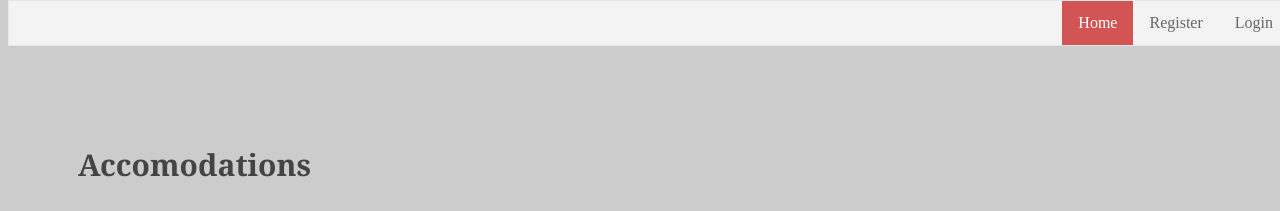
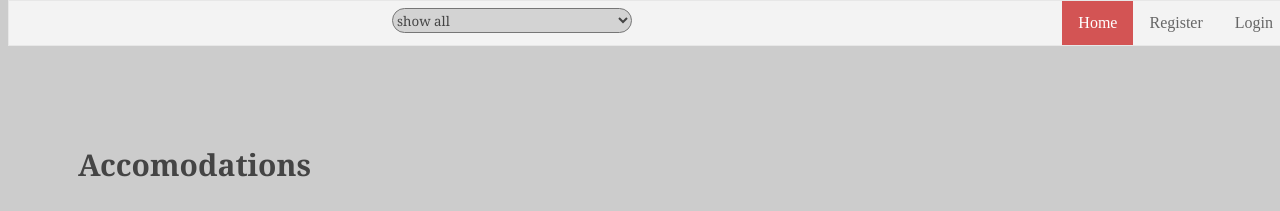
Before and after one commit to nklido/istos, a PHP site: page /home.php in a window 1280 px wide. Shown: the top 211 px of the page. Run offline with PHP 8.4, Linux system fonts and the light colour scheme; data comes from the database, SQL or seed files in the repository.

Commit message:
added dropdown location selection

```diff
--- a/classes/Accommodation.php
+++ b/classes/Accommodation.php
@@ -101,13 +101,22 @@ class Accommodation {
     }
   }
 
+  function getExistingLocations(){
+    $this->_db->query("SELECT location FROM accommodations group by location");
+    if($this->_db->error()) {
+      echo $this->_db->getErrorDescr();
+    }else{
+      return $this->_db->getResultArray();
+    }
+  }
+
 
   function getAccomByLocation($location) {
     $this->_db->query('select * from accommodations where location = ?','s',array(&$location));
     if($this->_db->error()) {
       echo $this->_db->getErrorDescr();
     }else{
-      return $this->_db->getFirst();
+      return $this->_db->getResultArray();
     }
   }
 }
--- a/css/home.css
+++ b/css/home.css
@@ -6,6 +6,19 @@ body{
   background-position: center;
   background-size: contain;
   height: 100%
+}
+
+#location_select{
+  position: fixed;
+  margin-left: 30%;
+  z-index:1;
+  color:#222;
+  background: lightGray;
+  width: 240px;
+  height:25px;
+  border-radius: 20px;
+  font-family:Georgia, "Times New Roman", Times, serif;
+  color:#444;
 }
 
 .main_div{
--- a/history.php
+++ b/history.php
@@ -5,7 +5,6 @@ if(!isset($_SESSION['user'])) {
 	header("Location:login.php");
 }
 ?>
-
 <!DOCTYPE html>
 <html lang="el">
 <head>
--- a/home.php
+++ b/home.php
@@ -1,23 +1,51 @@
 <?php
 require('core/init.php');
+$accom = new Accommodation();
+
+if (isset($_GET['location'])){
+	$loc = escape($_GET['location']);
+	echo $loc;
+	if($loc !='show all'){
+		$data = $accom->getAccomByLocation($loc);
+	}else{
+		header('location:home.php');
+	}
+}else{
+	$data = $accom->getAccommodations();
+}
+
+
+$locations = $accom->getExistingLocations();
+$search = '<form method="GET"><select id="location_select"><option value="all">show all</option>';
+foreach($locations as $index => $location){
+	if(isset($loc) && $loc == $location['location']){
+		$selected = 'selected';
+	}else {$selected='';}
+ 	$search.= <<< EOR
+	<option value="{$location['location']}" {$selected}>{$location['location']}</option>
+EOR;
+}
+$search .='</select></form>';
 ?>
-
 <!DOCTYPE html>
 <html lang="el">
 <head>
 	<meta http-equiv="Content-Type" content="text/html; charset=utf-8">
 	<link href="css/navigation.css" rel="stylesheet" type="text/css">
 	<link href="css/home.css" rel="stylesheet" type="text/css">
+	<script type="text/javascript" src="js/location-select.js"></script>
 	<title>Index</title>
 </head>
 <body>
-	<?php include('navigation.php');?>
+
+	<?php
+	echo  $search;
+	include('navigation.php');
+	?>
 	<div class="main_div">
 		<div class="content">
 			<h2>Accomodations</h2>
 			<?php
-				$Acc = new Accommodation();
-				$data = $Acc->getAccommodations();
 				echo '<table><tr>';
 				if(isset($data)){
 					foreach($data as $index=> $accomodation){
--- /dev/null
+++ b/js/location-select.js
@@ -0,0 +1,10 @@
+document.addEventListener('DOMContentLoaded', function() {
+  document.getElementById('location_select').addEventListener('change',function(evt){
+    form = this.parentNode;
+    action = 'home.php?location='+ this.options[this.selectedIndex].text;
+    form.action = action;
+    form.submit();
+    window.location.replace(action)
+
+  });
+})
--- a/navigation.php
+++ b/navigation.php
@@ -18,7 +18,7 @@ if(isset($_SESSION['user'])) {
 	echo '<li><a '.$active['register_accom'].' href="register_accom.php">Add accomodation</a></li>';
 }else{
 	echo "<li><a ".$active['login']."  id='login' href='login.php'>Login</a></li>";
-  	echo "<li><a ".$active['register_user']."  id='register_user' href='register_user.php'>Register</a></li>";
+  echo "<li><a ".$active['register_user']."  id='register_user' href='register_user.php'>Register</a></li>";
 }
 echo '<li><a '.$active['home'].' id="home" href="home.php">Home</a></li>';
 echo "</ul></div><br/></br>";
```
Also changed, not shown: js/rating-widget.js (line endings or trailing spaces).
